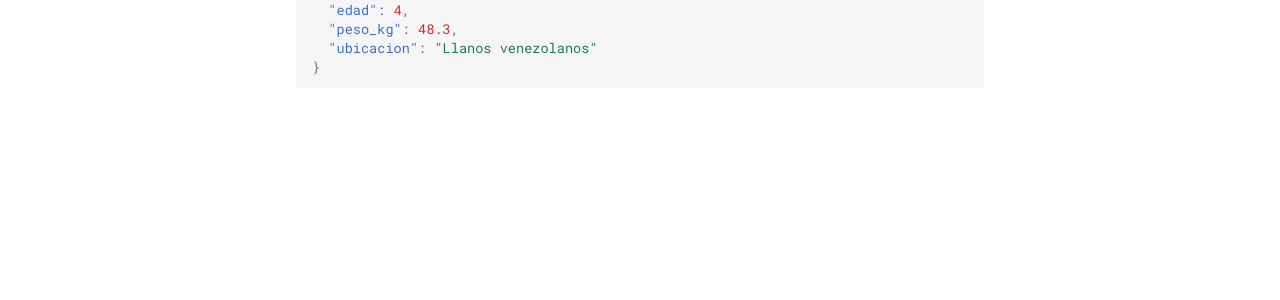
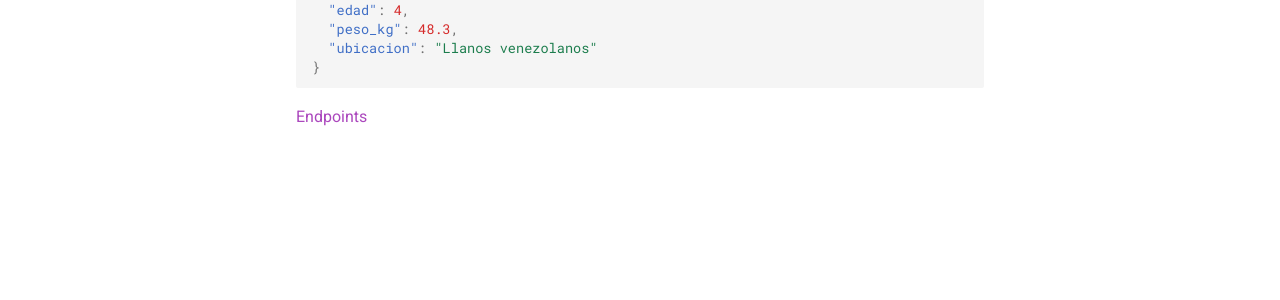
Before and after one commit to RAMarenco/taller04-ACA-00080121, an MkDocs documentation site: the page built from docs/guia/post.md, in a window 1280 px wide. Shown: the part 485-785 px from the top of the page. Built offline with MkDocs 1.6.1 and Material for MkDocs 9.7.7, drawn with Linux system fonts in a browser that asks for light colours.

Commit message:
Add internal link back to endpoints page

````diff
--- a/docs/guia/post.md
+++ b/docs/guia/post.md
@@ -15,3 +15,5 @@ Accept: application/json
   "ubicacion": "Llanos venezolanos"
 }
 ```
+
+[Endpoints](./endpoints.md)
````
Also changed, not shown: docs/guia/put.md (+2 -0 lines).
